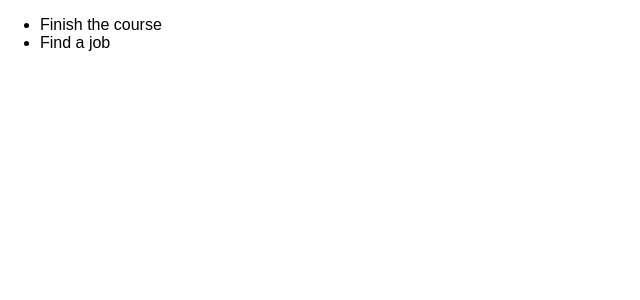
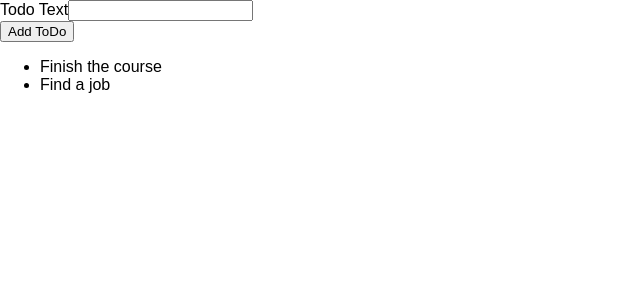
Before and after one commit to eatornquist/react-typescript, a React (Create React App) app: page / in a window 1280 px wide. Shown: the top 300 px of the page, without its empty margins (0-640 px from the left). Built offline with nearby package versions, Linux system fonts and the light colour scheme.

Commit message:
Getting user Input with "refs" instead "states"

```diff
--- a/src/App.tsx
+++ b/src/App.tsx
@@ -1,5 +1,6 @@
 import React from 'react'
 import TodoList from './components/TodoList'
+import NewTodo from './components/NewTodo'
 
 function App() {
   const todos = [
@@ -10,6 +11,7 @@
   return (
     <>
       <div className="App">
+        <NewTodo />
         <TodoList items={todos} />
       </div>
     </>
--- /dev/null
+++ b/src/components/NewTodo.tsx
@@ -0,0 +1,23 @@
+import React, { useRef } from 'react'
+
+const NewTodo: React.FC = () => {
+  const textInputRef = useRef<HTMLInputElement>(null)
+
+  function handleSubmit(e: React.FormEvent) {
+    e.preventDefault()
+    const enteredText = textInputRef.current!.value //This ! is a way of saying "I know what I'm doing. This object is not going to be null here"
+    console.log(enteredText)
+  }
+
+  return (
+    <form onSubmit={handleSubmit}>
+      <div>
+        <label htmlFor="todo-text">Todo Text</label>
+        <input type="text" id="todo-text" ref={textInputRef} />
+      </div>
+      <button type="submit">Add ToDo</button>
+    </form>
+  )
+}
+
+export default NewTodo
```
